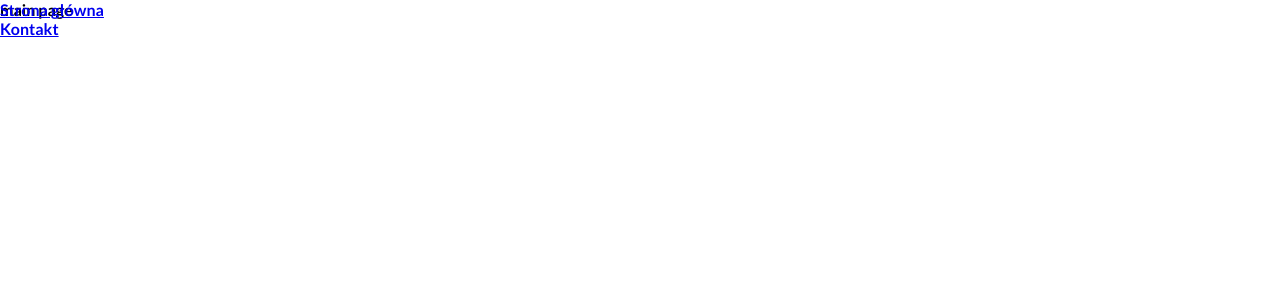
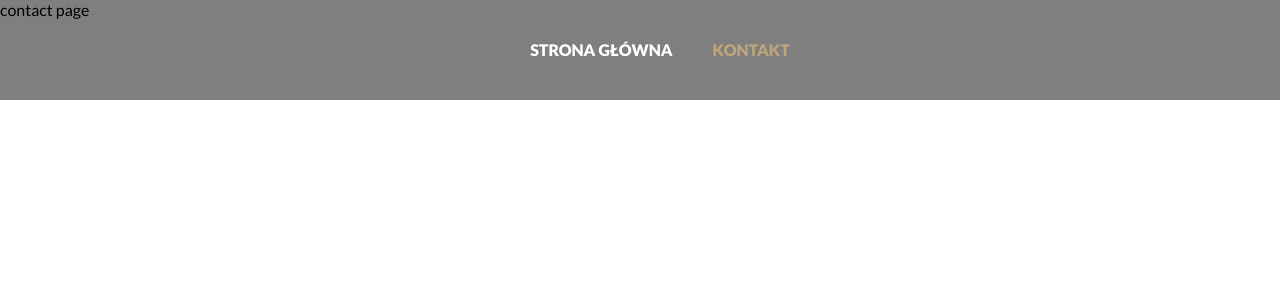
Before and after one commit to Wladyslav/ourapp, a React (Create React App) app: page /contact in a window 1280 px wide. Shown: the top 300 px of the page. Built offline with nearby package versions, Linux system fonts and the light colour scheme.

Commit message:
header navigation start

```diff
--- a/public/index.html
+++ b/public/index.html
@@ -10,7 +10,7 @@
       content="Web site created using create-react-app"
     />
     <link rel="apple-touch-icon" href="%PUBLIC_URL%/logo192.png" />
-    <link href="https://fonts.googleapis.com/css2?family=Lato:wght@700&family=Open+Sans+Condensed:wght@300&display=swap" rel="stylesheet">
+    <link href="https://fonts.googleapis.com/css2?family=Lato:wght@300;400;700;900&display=swap" rel="stylesheet">
     <!--
       manifest.json provides metadata used when your web app is installed on a
       user's mobile device or desktop. See https://developers.google.com/web/fundamentals/web-app-manifest/
--- a/src/layout/header/Header.module.scss
+++ b/src/layout/header/Header.module.scss
@@ -1,4 +1,10 @@
 .header {
   z-index: 100;
   position: fixed;
+  display: flex;
+  justify-content: center;
+  width: 100%;
+  height: 100px;
+  background: rgba( #000000,0.5);
+  transition: all .3s ease-in-out;
 }
--- a/src/layout/header/Navigation.module.scss
+++ b/src/layout/header/Navigation.module.scss
@@ -0,0 +1,28 @@
+
+
+.navList{
+    display: flex;
+    align-items: center;
+    line-height: 100px;
+
+    .navItem{
+
+        list-style: none;
+        margin-left: 40px;
+
+        .itemLink{
+            text-decoration: none;
+            text-transform: uppercase;
+            color: white;
+            font-weight: 900;
+            transition: all .3s ease-in-out;
+            &:hover{
+                color: #bfa67a ;
+            }
+        }
+        .itemLinkActive{
+            color:#bfa67a ;
+        }
+
+    }
+}
--- a/src/pages/contact/Contact.js
+++ b/src/pages/contact/Contact.js
@@ -1,7 +1,7 @@
 import React from 'react'
 
 const Contact = () => (
-    <div>main page</div>
+    <div>contact page</div>
 );
 
 export default Contact;
```
